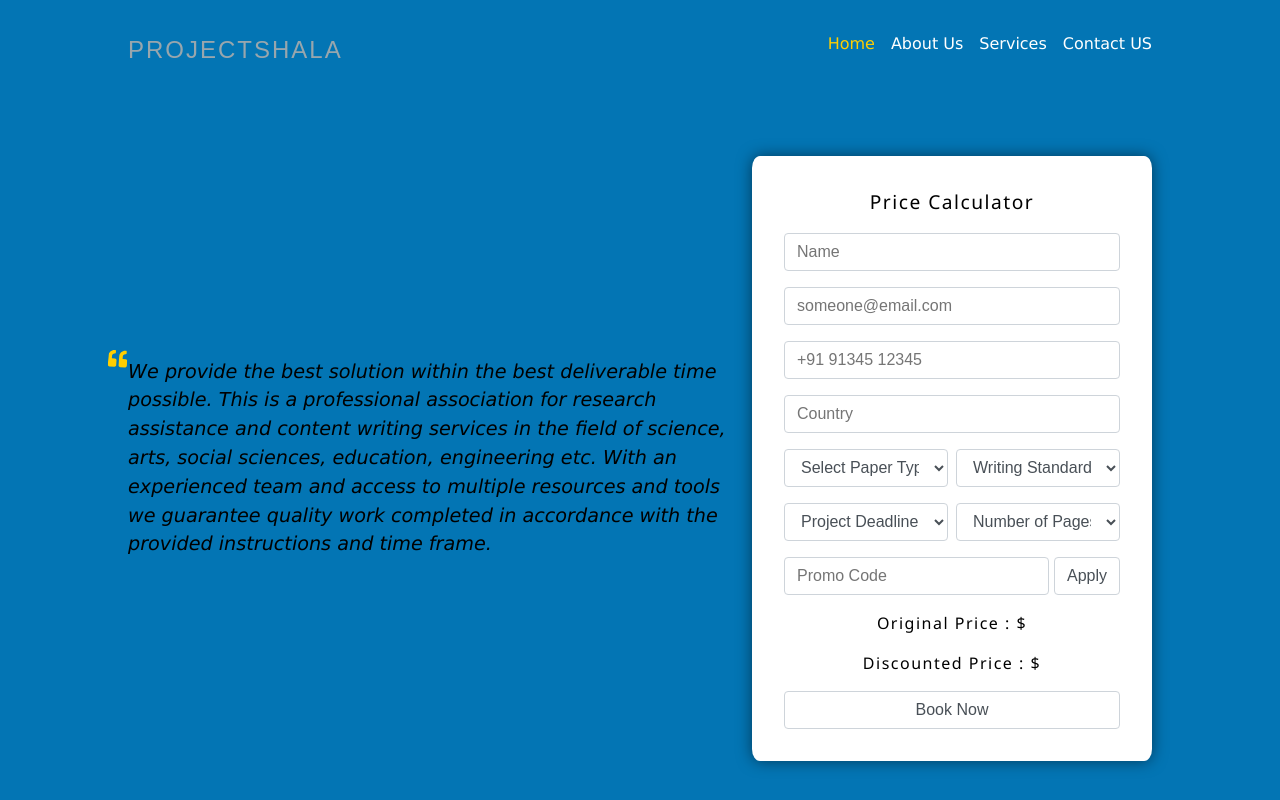
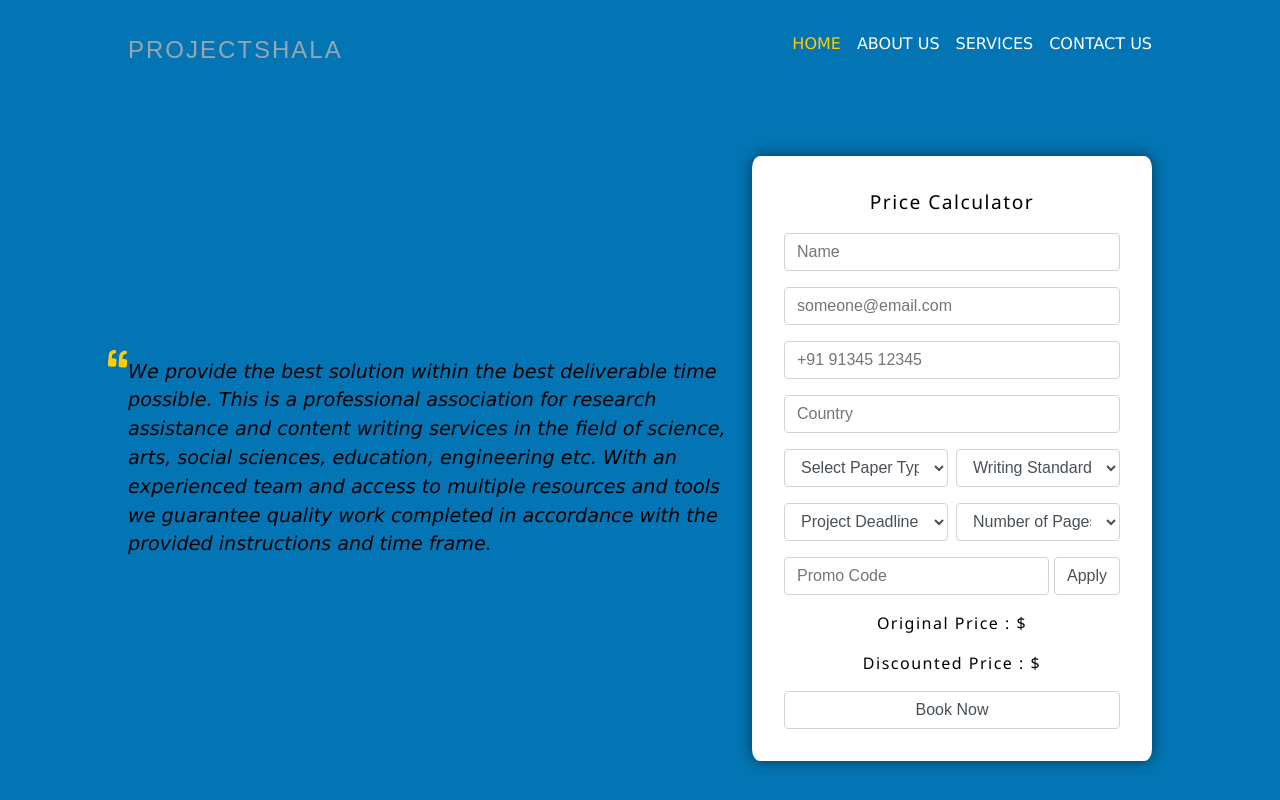
Before and after one commit to abhisri1997/projectshala, a React (Create React App) app: page / in a window 1280 px wide. Shown: the top 800 px of the page. Built offline with nearby package versions, Linux system fonts and the light colour scheme.

Commit message:
Added hover and stroke animation

```diff
--- a/src/css/nav.css
+++ b/src/css/nav.css
@@ -28,6 +28,35 @@
 
 .nav-links a {
   color: #fff;
+  text-transform: uppercase;
+  position: relative;
+}
+
+.nav-links a,
+.nav-links a::after,
+.nav-links a::before {
+  transition: all 0.5s;
+}
+
+.nav-links a::after {
+  position: absolute;
+  bottom: 0;
+  left: 0;
+  right: 0;
+  margin: auto;
+  width: 0%;
+  content: ".";
+  color: transparent;
+  background: #fff;
+  height: 1px;
+}
+
+.nav-links a:hover:after {
+  width: 100%;
+}
+
+.nav-links a:hover {
+  color: #000;
 }
 
 #root > div.no-wrapper.nav > div > nav > ul > li:nth-child(1) > a {
@@ -45,6 +74,10 @@
   flex-direction: none;
 }
 
+.mobile-links li a {
+  font-size: 3vmin;
+}
+
 @media screen and (min-width: 800px) {
   .menu-icon {
     display: none;
```
